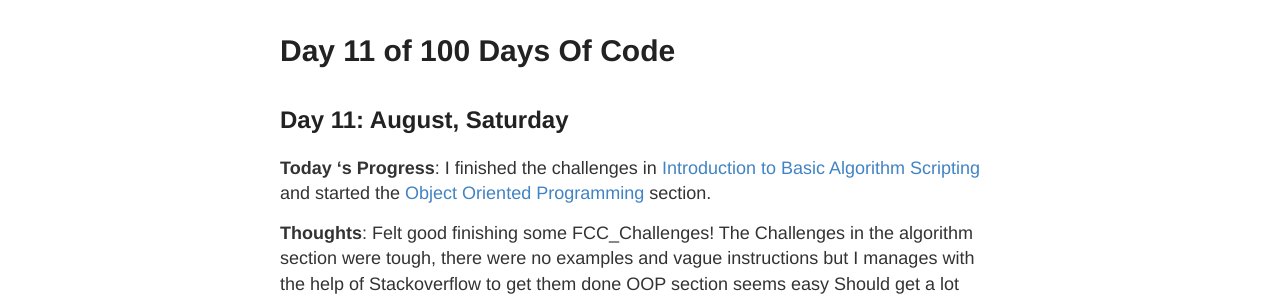
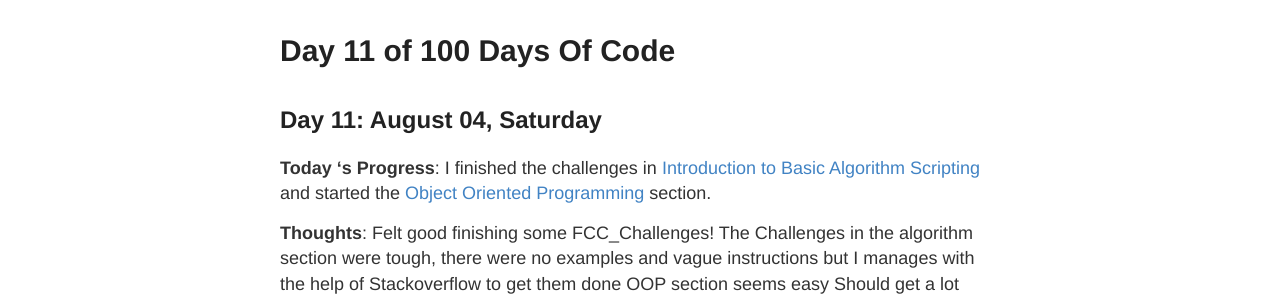
Before and after one commit to Johnny2136/johnny2136.github.io, a Jekyll site: the page built from _posts/2018-8-4-100DaysOfCode - Day11.md, in a window 1280 px wide. Shown: the part 136-436 px from the top of the page. Built offline with Jekyll 4.4.1, drawn with Linux system fonts in a browser that asks for light colours; comment, search, counter and statistics services are not loaded.

Commit message:
Update 2018-8-4-100DaysOfCode - Day11.md

```diff
--- a/_posts/2018-8-4-100DaysOfCode - Day11.md
+++ b/_posts/2018-8-4-100DaysOfCode - Day11.md
@@ -2,7 +2,7 @@
 layout: post
 title: Day 11 of 100 Days Of Code
 ---
-## Day 11: August, Saturday
+## Day 11: August 04, Saturday
 
 **Today 's Progress**: I finished the challenges in [Introduction to Basic Algorithm Scripting](https://learn.freecodecamp.org/javascript-algorithms-and-data-structures/basic-algorithm-scripting) and started the [Object Oriented Programming](https://learn.freecodecamp.org/javascript-algorithms-and-data-structures/object-oriented-programming) section.
 
```
